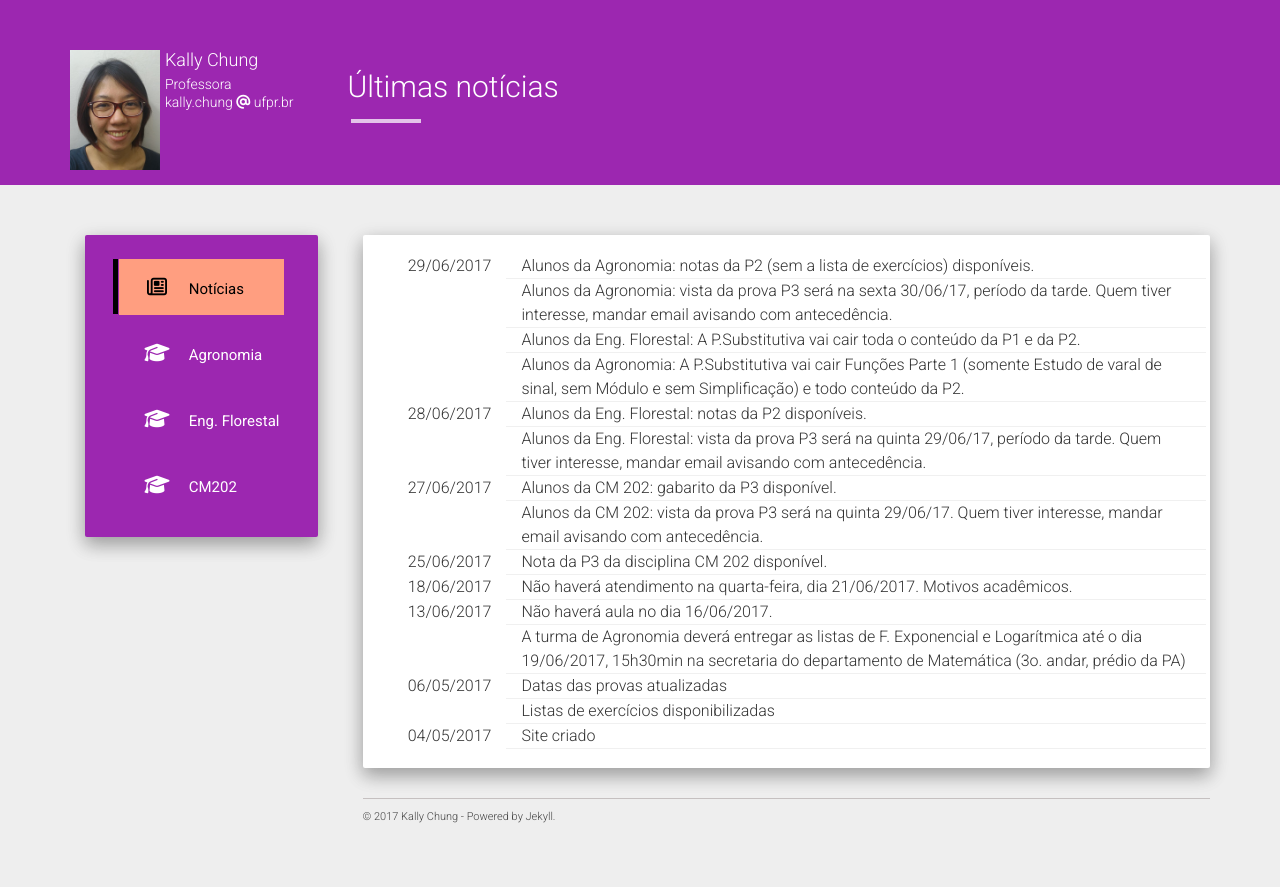
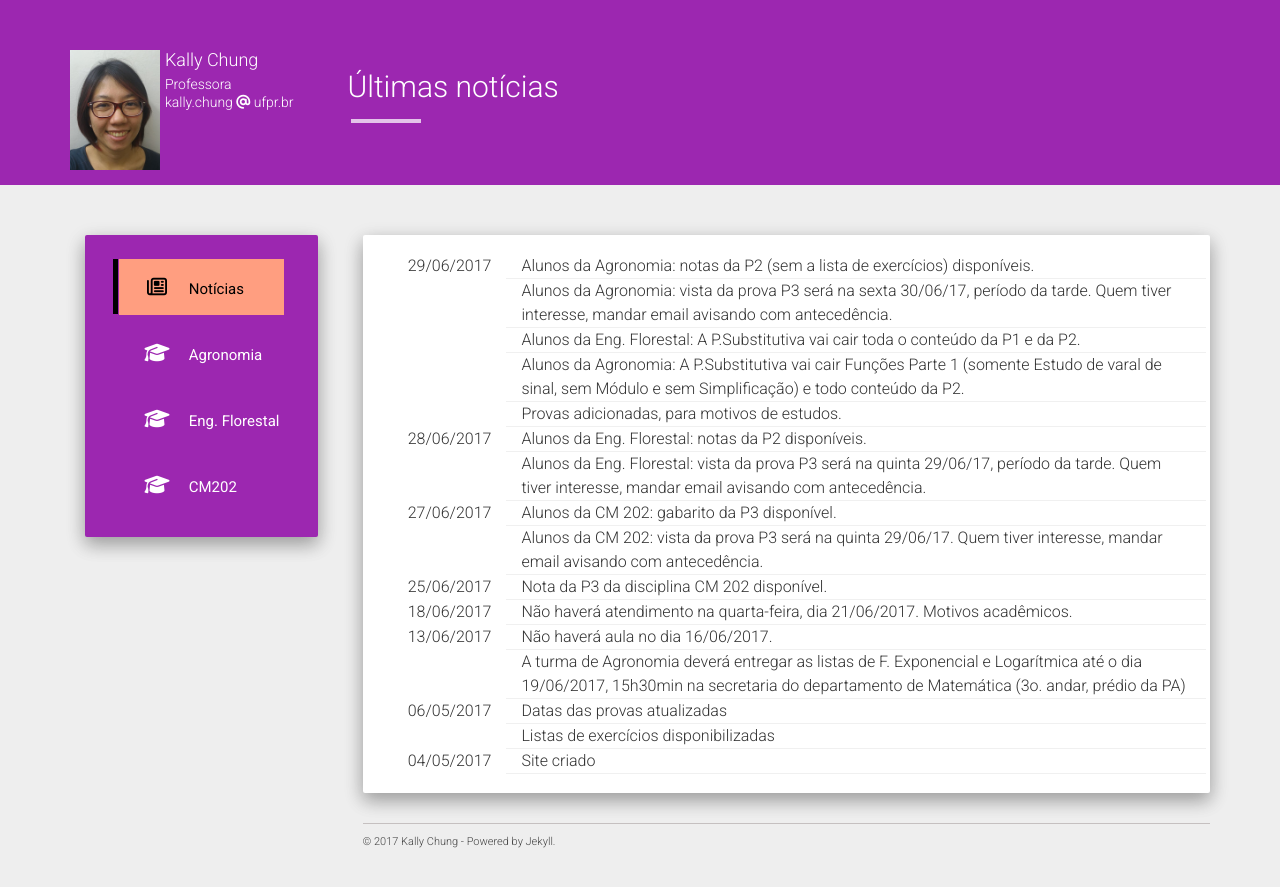
Before and after one commit to chunggnuhc/chunggnuhc.github.io, a Jekyll site: the page built from index.html, in a window 1280 px wide. Shown: the top 887 px of the page. Built offline with Jekyll 4.4.1, drawn with Linux system fonts in a browser that asks for light colours; nearby versions of some CDN libraries.

Commit message:
Notícias sobre provas adicionadas

```diff
--- a/_data/noticias.yml
+++ b/_data/noticias.yml
@@ -1,3 +1,5 @@
+- data: 2017-06-29
+  noticia: "Provas adicionadas, para motivos de estudos."
 - data: 2017-06-29
   noticia: "Alunos da Agronomia: A P.Substitutiva vai cair Funções Parte 1 (somente Estudo de varal de sinal, sem Módulo e sem Simplificação) e todo conteúdo da P2."
 - data: 2017-06-29
```
